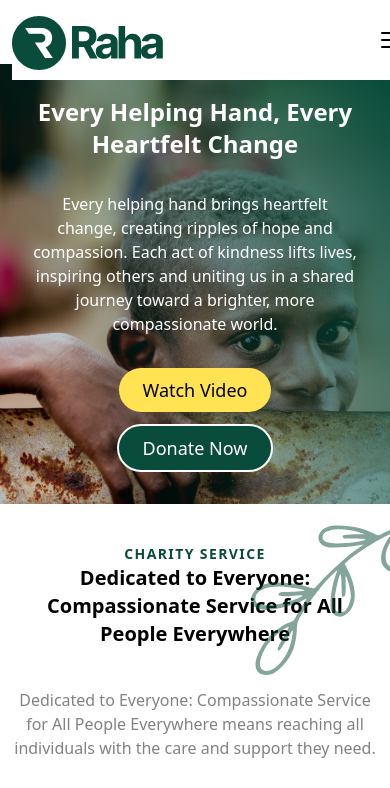
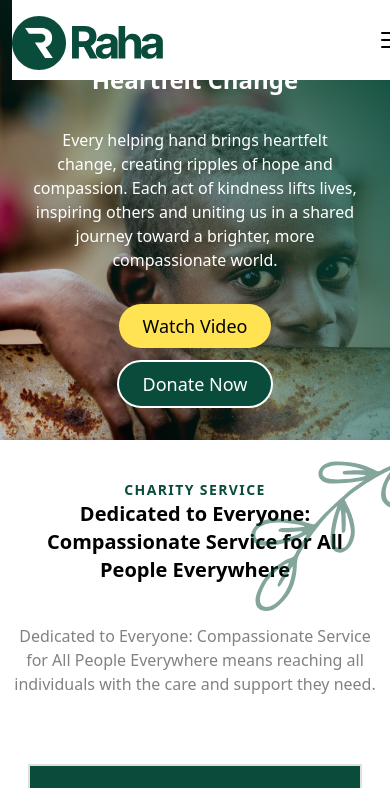
Before and after one commit to Prudentdev-xyz/Raha-app-new, a React (Vite) app: page / in a window 390 px wide. Shown: the top 788 px of the page. Built offline with nearby package versions, Linux system fonts and the light colour scheme.

Commit message:
fix-fixed

```diff
--- a/src/components/layouts/Header.jsx
+++ b/src/components/layouts/Header.jsx
@@ -83,8 +83,6 @@ export const Header = () => {
           </ul>
         </div>
       )}
-
-      <div className="md:hidden h-16" />
     </>
   );
 };
```
